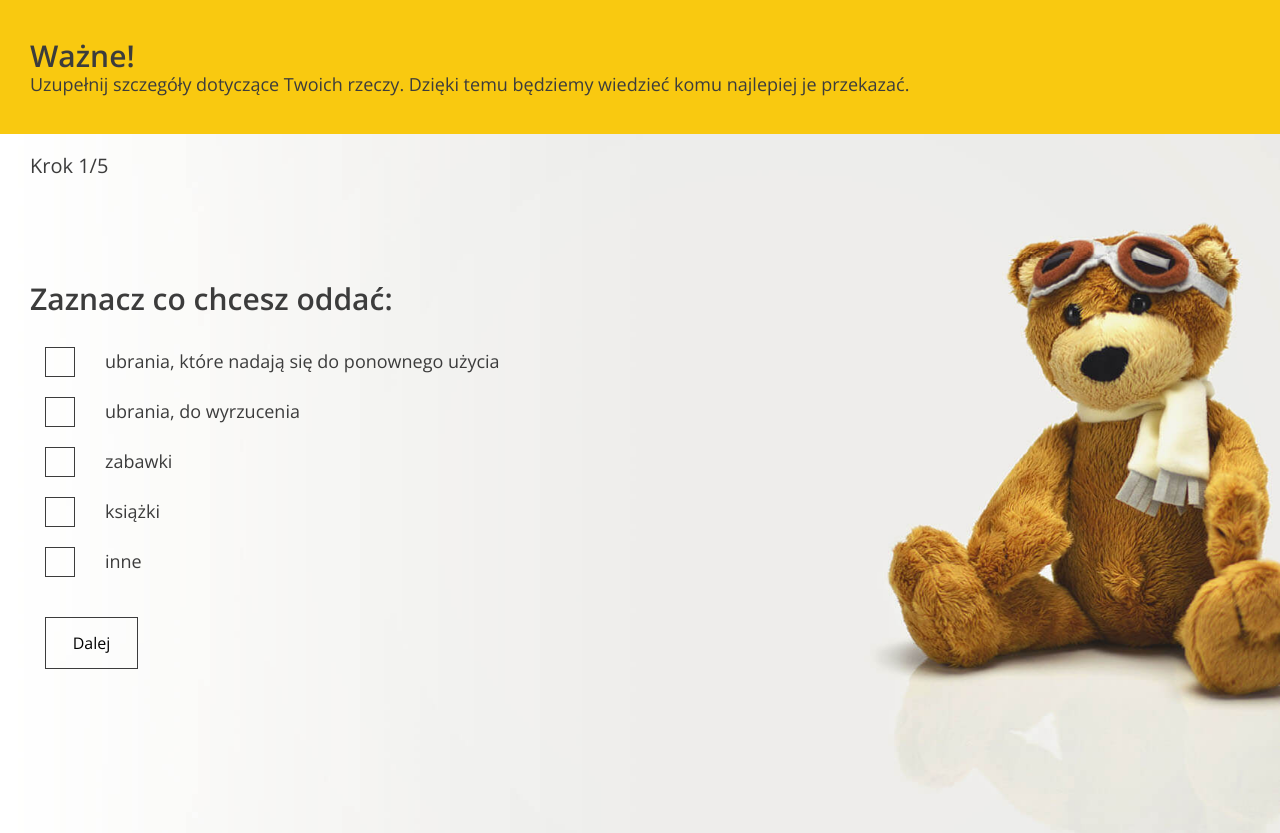
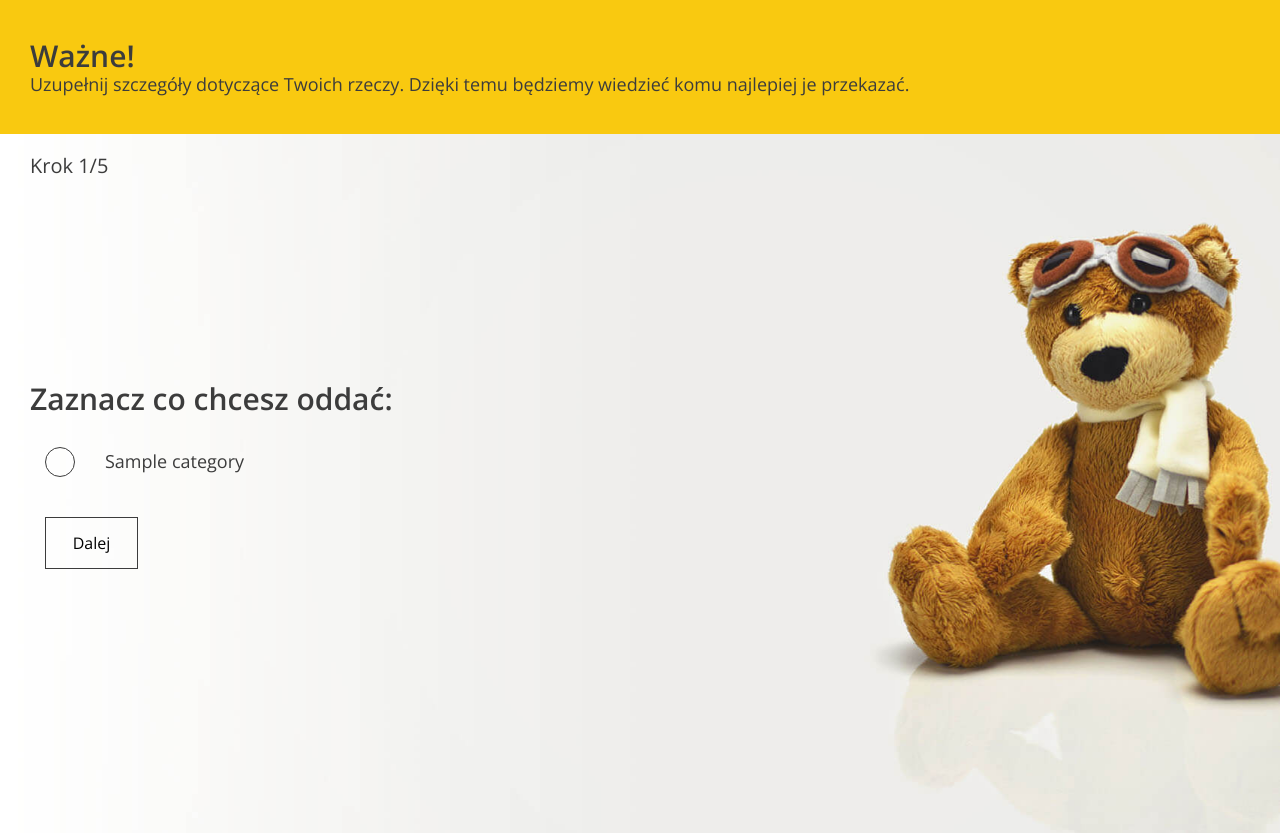
Before and after one commit to szymon-zuk/charity-donation-app, a Django app: page /add-donation/ in a window 1280 px wide. Shown: the part 801-1634 px from the top of the page. Run offline with Django 5.2, Linux system fonts and the light colour scheme; a user stored in the database is signed in; tables that the repository leaves empty hold one stand-in row (values such as "Sample post").

Commit message:
Added donation functionality without JS script

```diff
--- a/charitydonation/donationapp/forms.py
+++ b/charitydonation/donationapp/forms.py
@@ -32,3 +32,14 @@
 class LoginForm(forms.Form):
     email = forms.EmailField()
     password = forms.CharField(widget=forms.PasswordInput)
+
+
+class DonationForm(forms.Form):
+    quantity = forms.IntegerField()
+    address = forms.CharField(max_length=128)
+    phone_number = forms.IntegerField()
+    city = forms.CharField(max_length=128)
+    zip_code = forms.CharField(max_length=6)
+    pick_up_date = forms.DateField(widget=forms.DateInput(attrs={'placeholder': 'RRRR-MM-DD'}))
+    pick_up_time = forms.TimeField(widget=forms.TimeInput(attrs={'placeholder': '--:--'}))
+    pick_up_comment = forms.CharField(widget=forms.Textarea(attrs={'rows': '5'}), required=False)
--- a/charitydonation/donationapp/templates/form.html
+++ b/charitydonation/donationapp/templates/form.html
@@ -54,60 +54,27 @@
       <div class="form--steps-container">
         <div class="form--steps-counter">Krok <span>1</span>/5</div>
 
-        <form action="form-confirmation.html" method="post">
+        <form method="post">
+        {% csrf_token %}
           <!-- STEP 1: class .active is switching steps -->
           <div data-step="1" class="active">
             <h3>Zaznacz co chcesz oddać:</h3>
 
+              {% for category in categories %}
             <div class="form-group form-group--checkbox">
               <label>
                 <input
                   type="checkbox"
                   name="categories"
-                  value="clothes-to-use"
+                  value="{{ category.pk }}"
                 />
-                <span class="checkbox"></span>
+                <span class="checkbox radio"></span>
                 <span class="description"
-                  >ubrania, które nadają się do ponownego użycia</span
+                  >{{ category.name }}</span
                 >
               </label>
             </div>
-
-            <div class="form-group form-group--checkbox">
-              <label>
-                <input
-                  type="checkbox"
-                  name="categories"
-                  value="clothes-useless"
-                />
-                <span class="checkbox"></span>
-                <span class="description">ubrania, do wyrzucenia</span>
-              </label>
-            </div>
-
-            <div class="form-group form-group--checkbox">
-              <label>
-                <input type="checkbox" name="categories" value="toys" />
-                <span class="checkbox"></span>
-                <span class="description">zabawki</span>
-              </label>
-            </div>
-
-            <div class="form-group form-group--checkbox">
-              <label>
-                <input type="checkbox" name="categories" value="books" />
-                <span class="checkbox"></span>
-                <span class="description">książki</span>
-              </label>
-            </div>
-
-            <div class="form-group form-group--checkbox">
-              <label>
-                <input type="checkbox" name="categories" value="other" />
-                <span class="checkbox"></span>
-                <span class="description">inne</span>
-              </label>
-            </div>
+            {% endfor %}
 
             <div class="form-group form-group--buttons">
               <button type="button" class="btn next-step">Dalej</button>
@@ -121,7 +88,7 @@
             <div class="form-group form-group--inline">
               <label>
                 Liczba 60l worków:
-                <input type="number" name="bags" step="1" min="1" />
+                {{ form.quantity }}
               </label>
             </div>
 
@@ -137,33 +104,18 @@
           <div data-step="3">
                     <h3>Wybierz organizacje, której chcesz pomóc:</h3>
 
+                    {% for institution in institutions %}
                         <div class="form-group form-group--checkbox">
                             <label>
-                <input type="radio" name="organization" value="old" />
+                                <input type="radio" name="institution" value="{{ institution.pk }}" class="{% for category in institution.categories.all %}{{ category.pk }} {% endfor %}"/>
                                 <span class="checkbox radio"></span>
                                 <span class="description">
-                  <div class="title">Fundacja “Bez domu”</div>
-                  <div class="subtitle">
-                    Cel i misja: Pomoc dla osób nie posiadających miejsca
-                    zamieszkania
-                  </div>
+                         <div class="title">{{ institution.get_type_display }} {{ institution.name }}</div>
+                         <div class="subtitle">Cel i misja: {{ institution.description }}</div>
                          </span>
                             </label>
                         </div>
-
-            <div class="form-group form-group--checkbox">
-              <label>
-                <input type="radio" name="organization" value="old" />
-                <span class="checkbox radio"></span>
-                <span class="description">
-                  <div class="title">Fundacja “Dla dzieci"</div>
-                  <div class="subtitle">
-                    Cel i misja: Pomoc osobom znajdującym się w trudnej sytuacji
-                    życiowej.
-                  </div>
-                </span>
-              </label>
-            </div>
+                    {% endfor %}
 
                     <div class="form-group form-group--buttons">
                         <button type="button" class="btn prev-step">Wstecz</button>
--- a/charitydonation/donationapp/views.py
+++ b/charitydonation/donationapp/views.py
@@ -1,12 +1,13 @@
 from django.contrib.auth import authenticate, login, logout
+from django.contrib.auth.mixins import LoginRequiredMixin
 from django.contrib.auth.models import User
 from django.shortcuts import render, redirect
 from django.urls import reverse_lazy
 from django.views import View
 from django.views.generic import CreateView
 
-from .forms import RegistrationForm, LoginForm
-from .models import Donation, Institution
+from .forms import RegistrationForm, LoginForm, DonationForm
+from .models import Donation, Institution, Category
 
 
 class LandingPage(View):
@@ -26,9 +27,39 @@
         return render(request, "index.html", context)
 
 
-class AddDonation(View):
+class AddDonation(LoginRequiredMixin, View):
     def get(self, request):
-        return render(request, "form.html")
+        categories = Category.objects.all()
+        institutions = Institution.objects.all()
+        form = DonationForm()
+        return render(request, 'form.html',
+                      {'categories': categories, 'institutions': institutions, 'form': form})
+
+    def post(self, request):
+        form = DonationForm(request.POST)
+        categories = request.POST['categories']
+        institution = request.POST['institution']
+        if form.is_valid():
+            quantity = form.cleaned_data['quantity']
+            address = form.cleaned_data['address']
+            city = form.cleaned_data['city']
+            zip_code = form.cleaned_data['zip_code']
+            phone_number = form.cleaned_data['phone_number']
+            pick_up_date = form.cleaned_data['pick_up_date']
+            pick_up_time = form.cleaned_data['pick_up_time']
+            pick_up_comment = form.cleaned_data['pick_up_comment']
+            user = request.user.id
+            donation = Donation.objects.create(quantity=quantity, institution_id=institution, address=address,
+                                               city=city, zip_code=zip_code, phone_number=phone_number,
+                                               pick_up_date=pick_up_date, pick_up_time=pick_up_time,
+                                               pick_up_comment=pick_up_comment, user_id=user)
+            donation.categories.add(categories)
+            return render(request, 'form-confirmation.html')
+        else:
+            categories = Category.objects.all()
+            institutions = Institution.objects.all()
+            return render(request, 'form.html',
+                          {'categories': categories, 'institutions': institutions, 'form': form})
 
 
 class Login(View):
```
Lines whose indentation alone changed are shown as unchanged.
